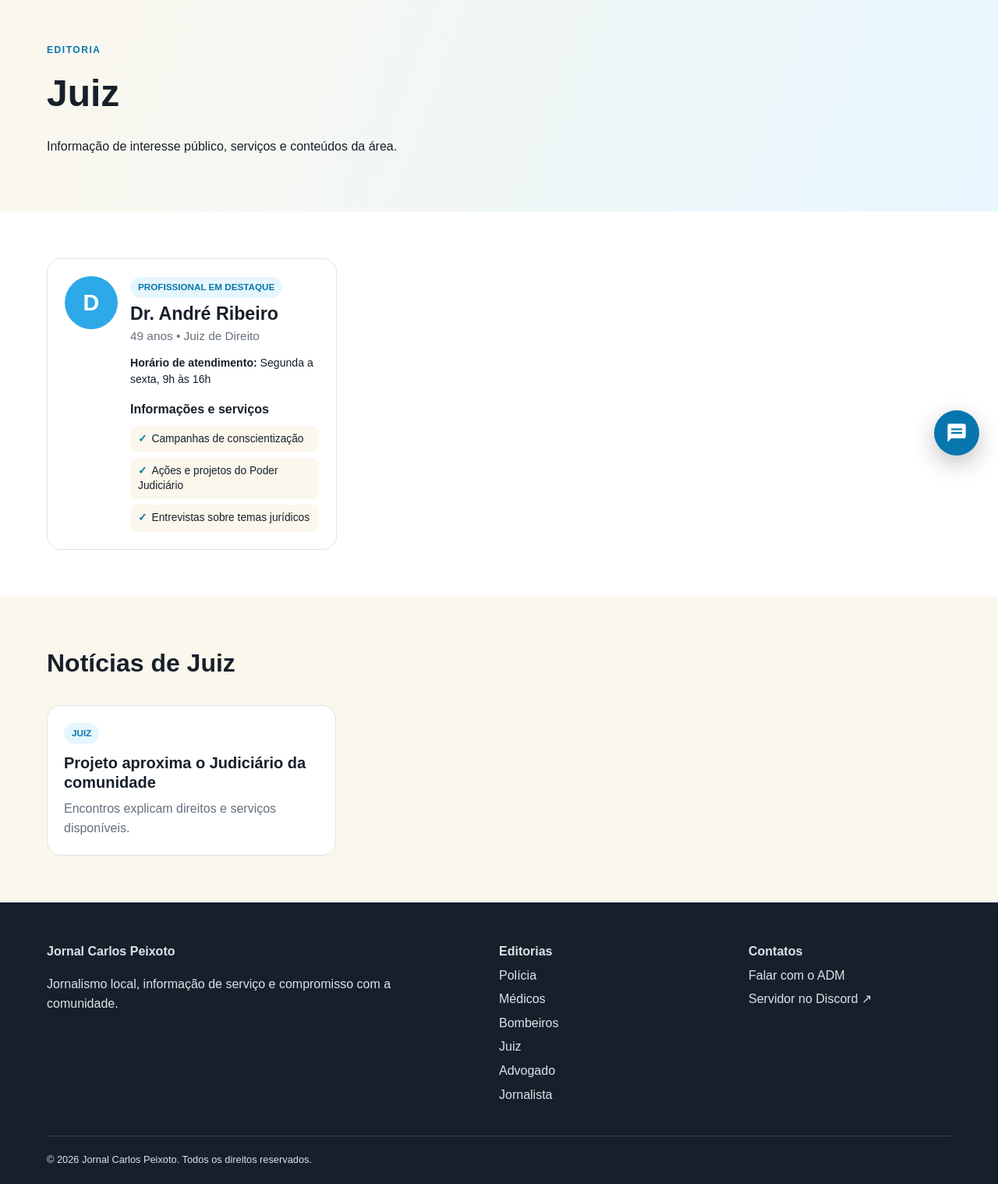
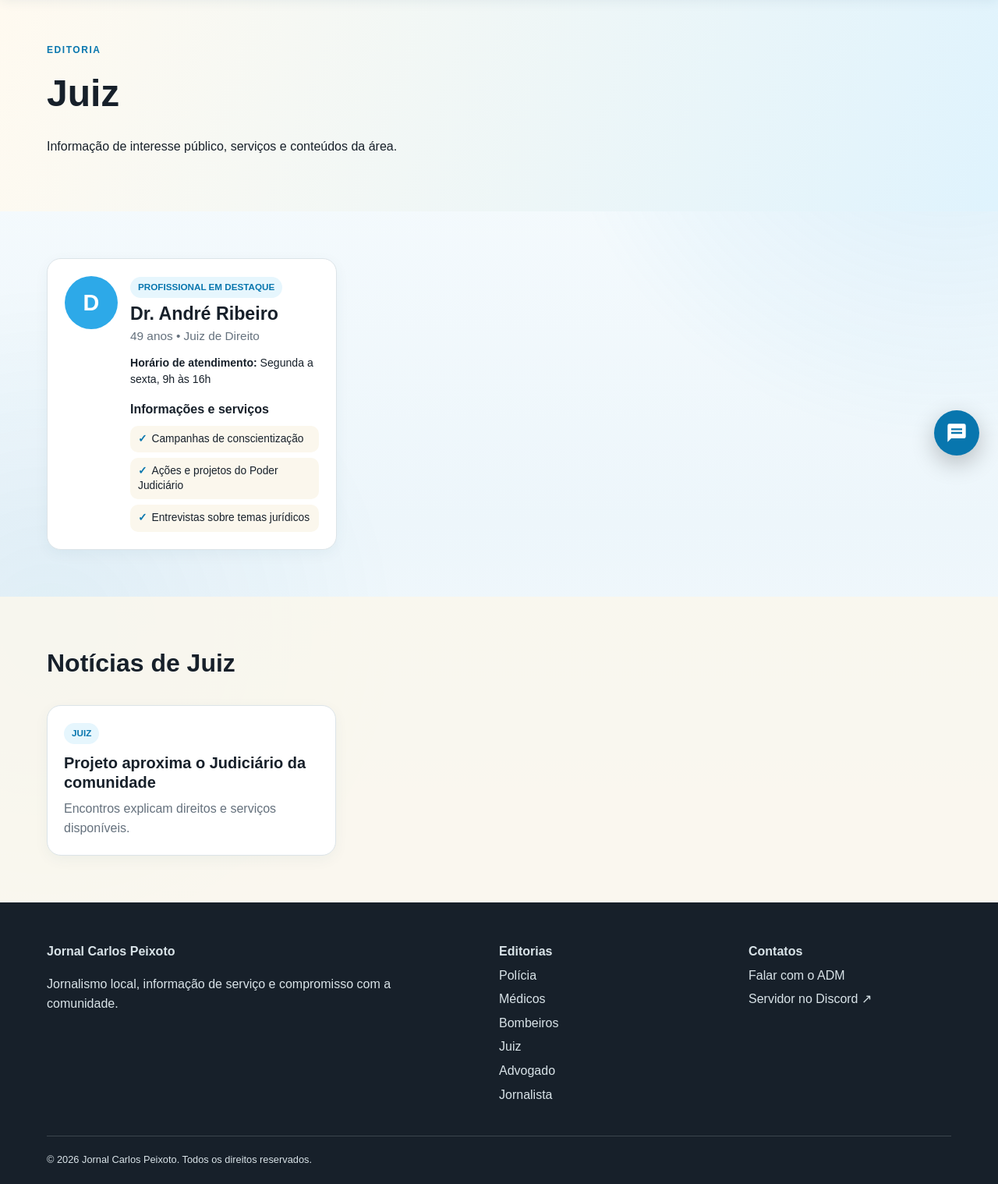
Before and after one commit to baianaoo105/CarlosPeixoto, a Flask app: page /categoria/juiz in a window 1280 px wide. Shown: the part 192-1710 px from the top of the page at 78% size. Run offline with Flask 3, Linux system fonts and the light colour scheme; the visitor is signed in with stand-in values (Sample User, id 1); data comes from the database, SQL or seed files in the repository; some libraries are stand-ins or nearby versions.

Commit message:
Carlos-Peixoto5.0

```diff
--- /dev/null
+++ b/static/css/theme.css
@@ -0,0 +1,49 @@
+:root {
+  --site-background: #edf6fb;
+  --site-background-light: #f8fcfe;
+}
+
+body {
+  background: var(--site-background);
+}
+
+.site-header {
+  position: relative;
+  z-index: 2;
+  background: rgba(255, 255, 255, .96);
+  box-shadow: 0 2px 14px rgba(17, 74, 102, .07);
+}
+
+main {
+  min-height: 65vh;
+  background:
+    radial-gradient(circle at 95% 5%, rgba(45, 169, 232, .14), transparent 32rem),
+    radial-gradient(circle at 5% 70%, rgba(8, 118, 174, .07), transparent 28rem),
+    linear-gradient(180deg, var(--site-background-light) 0%, var(--site-background) 58%, #f7fbfd 100%);
+}
+
+.news-card,
+.profile,
+.professional-admin-card,
+.category-admin-card,
+.conversation-card,
+.table-wrap {
+  box-shadow: 0 5px 18px rgba(20, 72, 99, .05);
+}
+
+.page-head {
+  background: linear-gradient(110deg, #fffaf0, #dff3fd);
+}
+
+.journalist,
+.subtle {
+  background: rgba(251, 247, 237, .88);
+}
+
+@media (max-width: 760px) {
+  main {
+    background:
+      radial-gradient(circle at 100% 8%, rgba(45, 169, 232, .12), transparent 20rem),
+      linear-gradient(180deg, #f8fcfe, #edf6fb);
+  }
+}
--- a/templates/base.html
+++ b/templates/base.html
@@ -20,6 +20,7 @@
   <link rel="stylesheet" href="{{ url_for('static', filename='css/chat_details.css') }}">
   <link rel="stylesheet" href="{{ url_for('static', filename='css/professionals.css') }}">
   <link rel="stylesheet" href="{{ url_for('static', filename='css/news.css') }}">
+  <link rel="stylesheet" href="{{ url_for('static', filename='css/theme.css') }}">
 </head>
 <body{% if session.get('admin') and request.path.startswith('/admin') and request.endpoint != 'admin_login' %} data-admin-session-token="{{ session.get('admin_token', '') }}" data-admin-session-fresh="{{ '1' if request.args.get('login') == '1' else '0' }}" data-admin-logout-url="{{ url_for('admin_logout', relogin=1) }}"{% endif %}>
   <a class="skip" href="#conteudo">Pular para o conteúdo</a>
```
Also changed, not shown: README.md.
